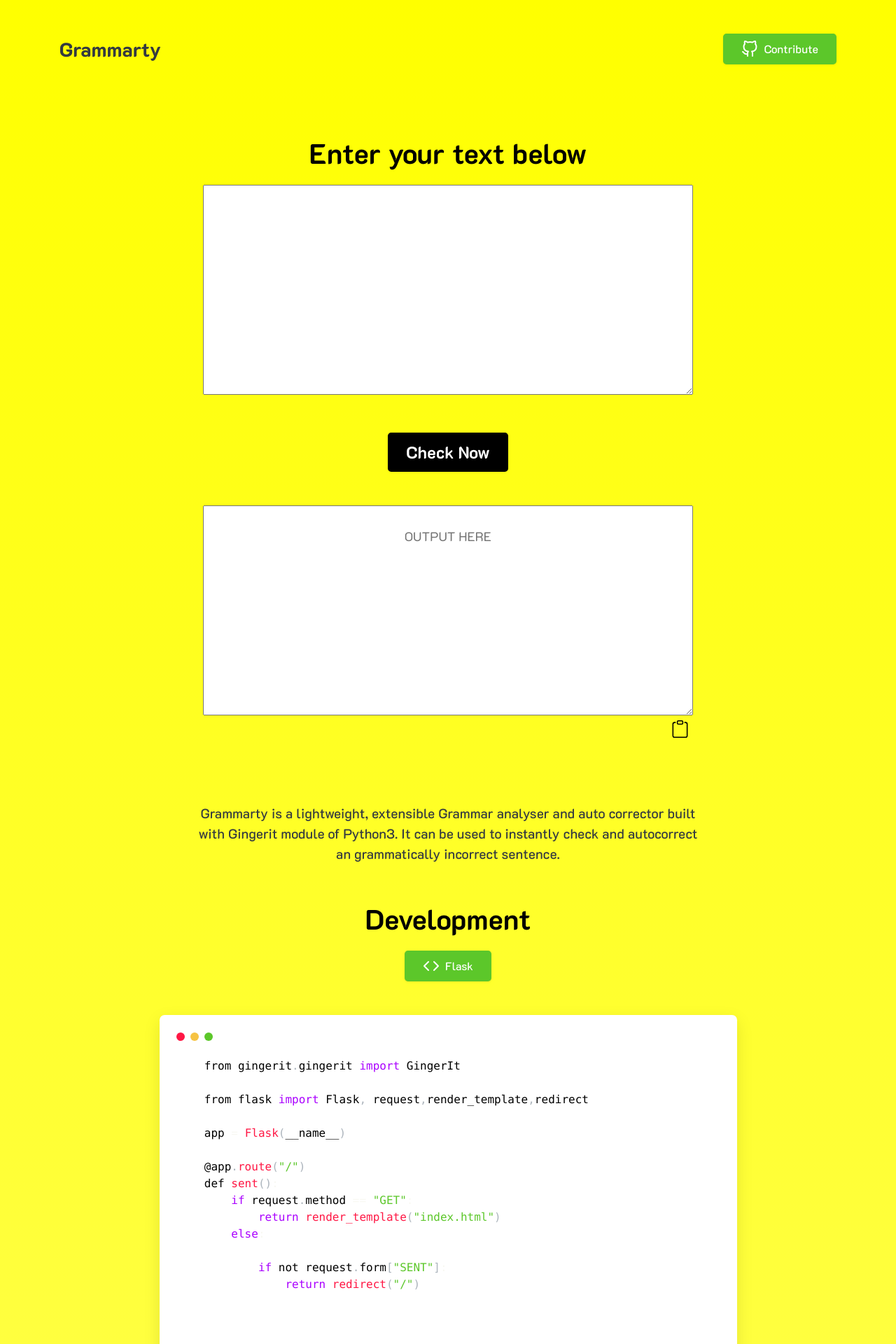
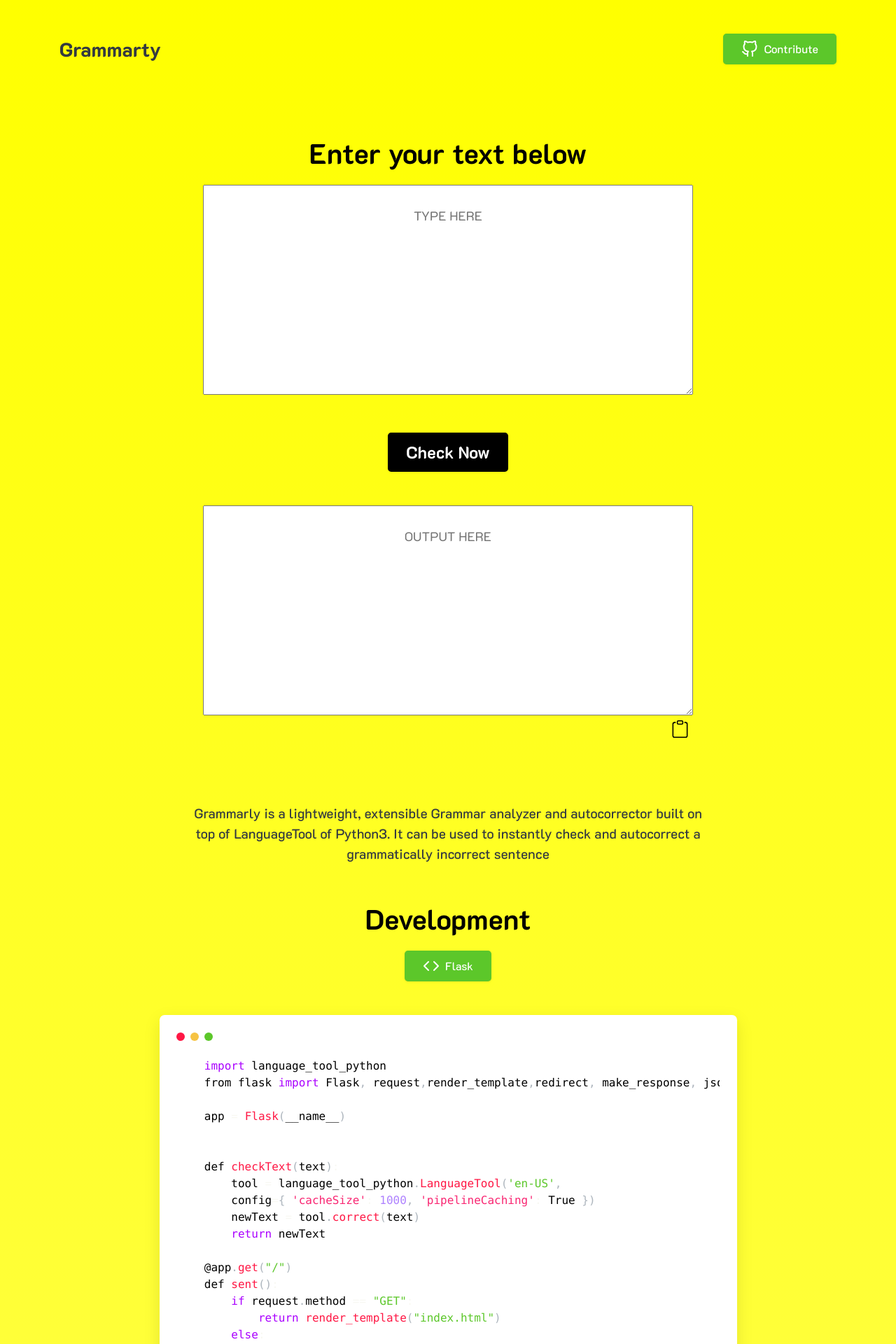
Before and after one commit to sid86-dev/Grammarty, a Flask app: page / in a window 1280 px wide. Shown: the top 1920 px of the page at 70% size. Run offline with Flask 2, Linux system fonts and the light colour scheme; some libraries are stand-ins or nearby versions.

Commit message:
migrate to languagetool

```diff
--- a/app.py
+++ b/app.py
@@ -1,17 +1,15 @@
-from gingerit.gingerit import GingerIt
-
+import language_tool_python
 from flask import Flask, request,render_template,redirect, make_response, jsonify
-import json
 
 app = Flask(__name__)
 
 
 def checkText(text):
-    parser = GingerIt()
-    newText = parser.parse(text)
+    tool = language_tool_python.LanguageTool('en-US', config={ 'cacheSize': 1000, 'pipelineCaching': True })
+    newText = tool.correct(text)
     return newText
 
-@app.route("/")
+@app.get("/")
 def sent():
     if request.method == "GET":
         return render_template("index.html")
@@ -28,10 +26,8 @@ def sent_correct():
     # get data from frontend
     data = request.get_json()
     text = data["text"]
-    print(text)
 
     try:
-        print(checkText(text))
         res = make_response(jsonify({"error": 'no-error','text':checkText(text)}), 200)
         return res
     except:
@@ -41,5 +37,4 @@ def sent_correct():
 
 
 if __name__ == "__main__":
-    # app.run(debug=True)
-    print(checkText("hi this are tree"))
+    app.run(debug=True)
--- a/templates/index.html
+++ b/templates/index.html
@@ -63,9 +63,10 @@
                 <div class="col-md-8 mx-auto text-center">
                     <h1>Enter your text below</h1>
                     <form class="col s12 center-align" action="/sent_correct" method="post">
-                        <textarea name="SENT" id="inputText" maxlength="500" style="width: 100%;height: 300px;font-size: large; padding: 30px;"></textarea>
-<button id="submitbtn" class="btn btn-dark mb-5 mt-5" type="button" style="font-size: x-large;" onclick="submitEntry()">Check Now
-                        </button>
+                        <textarea name="SENT" id="inputText" class="text-center" maxlength="500" style="width: 100%;height: 300px;font-size: large; padding: 30px;" placeholder="TYPE HERE"></textarea>
+                        <div id="submitbtn">
+<button  class="btn btn-dark mb-5 mt-5" type="button" style="font-size: x-large;" onclick="submitEntry()">Check Now
+                        </button></div>
 <div id="loginLoader" class='loader' ></div>
                         <textarea id="outputText" name="SENT" class="text-center" placeholder="OUTPUT HERE" id="sent" style="width: 100%;height: 300px;font-size: large;padding: 30px;">{{output1}}</textarea>
                         <button data-bs-toggle="tooltip" class="float-right" data-bs-placement="top" title="Copy to clipboard" style="background-color: transparent; border: none; cursor: pointer;;"><svg
@@ -80,7 +81,7 @@
                         <br><br>
 
                     </form>
-                    <p class="lead mb-5 mt-6">Grammarty is a lightweight, extensible Grammar analyser and auto corrector built with Gingerit module of Python3. It can be used to instantly check and autocorrect an grammatically incorrect sentence.
+                    <p class="lead mb-5 mt-6">Grammarly is a lightweight, extensible Grammar analyzer and autocorrector built on top of LanguageTool of Python3. It can be used to instantly check and autocorrect a grammatically incorrect sentence
                     </p>
                     <h1>Development</h1>
                     <a href="https://github.com/sid86-dev/Grammarty/blob/master/app.py" class="btn btn-success svg-icon" target="_blank">
@@ -96,13 +97,19 @@
                             <div class="orange"></div>
                             <div class="green"></div>
                         </div>
-                        <pre class="language-javascript line-numbers"><code class="language-javascript">from gingerit.gingerit import GingerIt
-
-from flask import Flask, request,render_template,redirect
+                        <pre class="language-javascript line-numbers"><code class="language-javascript">import language_tool_python
+from flask import Flask, request,render_template,redirect, make_response, jsonify
 
 app = Flask(__name__)
 
-@app.route("/")
+
+def checkText(text):
+    tool = language_tool_python.LanguageTool('en-US',
+    config={ 'cacheSize': 1000, 'pipelineCaching': True })
+    newText = tool.correct(text)
+    return newText
+
+@app.get("/")
 def sent():
     if request.method == "GET":
         return render_template("index.html")
@@ -112,19 +119,25 @@ def sent():
             return redirect("/")
 
 
+@app.post("/sent_correct")
+def sent_correct():
+    # get data from frontend
+    data = request.get_json()
+    text = data["text"]
+
+    try:
+        res = make_response(jsonify({"error": 'no-error',
+        'text':checkText(text)}), 200)
+        return res
+    except:
+        res = make_response(jsonify({"error": 'Something went wrong,
+        try again'}), 200)
+        return res
 
 
-@app.route("/sent_correct", methods=["GET","POST"])
-def sent_correct():
-    if request.method == 'POST':
-        text = request.form["SENT"]
-        parser = GingerIt()
-        print(parser.parse(text)['corrections'])
-        result=parser.parse(text)['result']
-        return render_template('index.html', output1=result)
-
-
-app.run()</code></pre>
+if __name__ == "__main__":
+    app.run(debug=True)
+</code></pre>
                     </div>
                 </div>
             </div>
@@ -221,11 +234,11 @@ app.run()</code></pre>
         <div class="container">
             <div class="row">
                 <div class="col-md-8 mx-auto">
-                    <h2 class="text-center text-md-left">Other Branch</h2>
+                    <h2 class="text-center text-md-left">Other Websites</h2>
                     <p class="lead text-muted">Useful website by Throttlerz™</p>
                     <div class="mt-5 d-flex flex-row justify-content-md-between flex-wrap press-icons">
-                        <a href="https://www.linklerz.xyz/sid86" target="_blank">
-                            <img src="/static/img/sidlogo.png" style="width: 110px;" class="mx-3 mt-5" alt="Linklerz" /></a>
+                        <a href="https://www.linklerz.xyz/" target="_blank">
+                            <img src="/static/img/linklerz_logo.png" style="width: 80px;" class="mx-3 mt-5" alt="Linklerz" /></a>
                         <a href="https://passlerz.herokuapp.com/" target="_blank">
 
                             <img src="/static/img/passlerz.png" alt="Passlerz" class="mx-3 mt-5" style="width: 70px;" />
@@ -263,7 +276,7 @@ app.run()</code></pre>
                     <ul class="list-inline">
                         <li class="list-inline-item"><a href="https://linklerz.xyz/sid86/" target="_blank">Connect with
                                 me</a></li>
-                        <li class="list-inline-item"><a href="https://gingerit.readthedocs.io/en/latest/" target="_blank">API Docs</a></li>
+                        <li class="list-inline-item"><a href="https://github.com/jxmorris12/language_tool_python" target="_blank">LanguageTool</a></li>
                         <li class="list-inline-item"><a href="https://github.com/sid86-dev/Grammarty" target="_blank">Fork
                                 Grammarty on
                                 GitHub</a></li>
```
